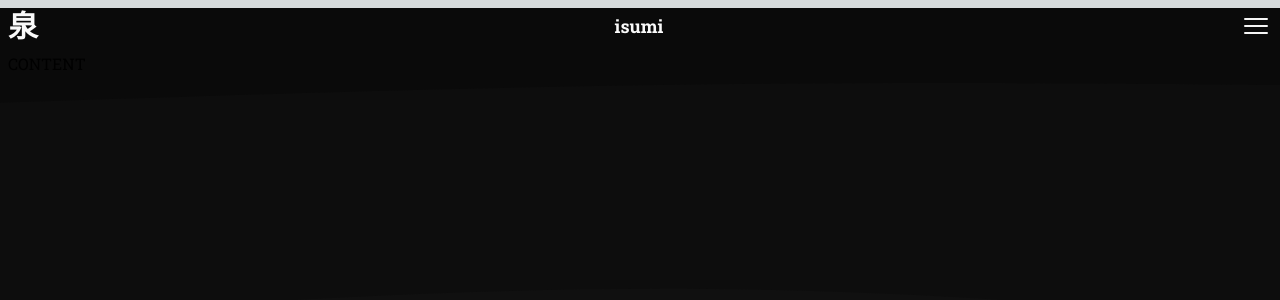
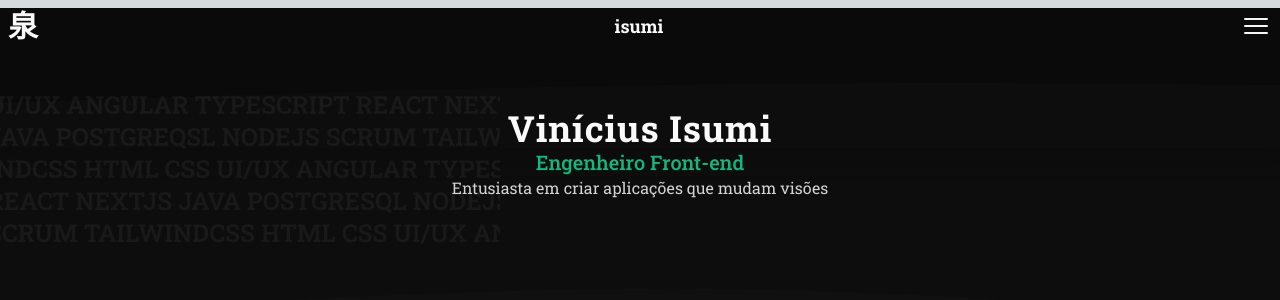
Before and after one commit to visumi/isumi-web-v2, a Next.js app: page / in a window 1280 px wide. Shown: the top 300 px of the page. Built offline with nearby package versions, Linux system fonts and the light colour scheme.

Commit message:
Adicionado prototipo da home

```diff
--- a/app/components/header.tsx
+++ b/app/components/header.tsx
@@ -48,20 +48,8 @@ export function DropDownMenu({ isOpen, menuChanged }: DropDownMenuProps) {
             className="self-end w-8 h-8 shadow-sm text-neutral-400"
           ></ChevronDownIcon>
           <div className="flex flex-col items-center h-full justify-evenly">
-            <MenuItem title="SOBRE" duration="1000ms" />
-            <MenuItem title="PROJETOS" duration="1100ms" />
-            <MenuItem title="CONTATO" duration="1200ms" />
-          </div>
-        </div>
-      </div>
-    </Transition>
-  );
-}
-
-function MenuItem({ title, duration }: MenuItemProps) {
-  return (
             <Transition.Child
-      enter={`transform transition duration-[${duration}]`}
+              enter={`transform transition duration-[1000ms]`}
               enterFrom="-translate-y-[-350px]"
               enterTo="translate-y-0"
               leave="transform duration-200 transition ease-in-out"
@@ -69,8 +57,36 @@ function MenuItem({ title, duration }: MenuItemProps) {
               leaveTo="-translate-y-[-350px]"
             >
               <h5 className="text-lg font-bold tracking-widest underline shadow-sm text-neutral-50 decoration-solid decoration-emerald-500 decoration-2 underline-offset-8">
-        {title}
+                SOBRE
               </h5>
             </Transition.Child>
+            <Transition.Child
+              enter={`transform transition duration-[1100ms]`}
+              enterFrom="-translate-y-[-350px]"
+              enterTo="translate-y-0"
+              leave="transform duration-200 transition ease-in-out"
+              leaveFrom="translate-y-0"
+              leaveTo="-translate-y-[-350px]"
+            >
+              <h5 className="text-lg font-bold tracking-widest underline shadow-sm text-neutral-50 decoration-solid decoration-emerald-500 decoration-2 underline-offset-8">
+                PROJETOS
+              </h5>
+            </Transition.Child>
+            <Transition.Child
+              enter={`transform transition duration-[1200ms]`}
+              enterFrom="-translate-y-[-350px]"
+              enterTo="translate-y-0"
+              leave="transform duration-200 transition ease-in-out"
+              leaveFrom="translate-y-0"
+              leaveTo="-translate-y-[-350px]"
+            >
+              <h5 className="text-lg font-bold tracking-widest underline shadow-sm text-neutral-50 decoration-solid decoration-emerald-500 decoration-2 underline-offset-8">
+                CONTATO
+              </h5>
+            </Transition.Child>
+          </div>
+        </div>
+      </div>
+    </Transition>
   );
 }
--- /dev/null
+++ b/app/components/home.tsx
@@ -0,0 +1,24 @@
+import Image from "next/image";
+
+export default function HomeContent() {
+  return (
+    <div className="relative text-center">
+      <h2 className="text-4xl font-bold tracking-wide shadow-lg text-neutral-50">
+        Vinícius Isumi
+      </h2>
+      <h3 className="text-xl font-medium shadow-md text-emerald-500">
+        Engenheiro Front-end
+      </h3>
+      <h4 className="shadow-sm text-md text-neutral-300">
+        Entusiasta em criar aplicações que mudam visões
+      </h4>
+      <Image
+        className="absolute -top-3"
+        src="/textBG.svg"
+        width={500}
+        height={1000}
+        alt="Image from background"
+      />
+    </div>
+  );
+}
--- a/app/layout.tsx
+++ b/app/layout.tsx
@@ -5,8 +5,8 @@ import "./globals.css";
 const font = Roboto_Slab({ subsets: ["latin"] });
 
 export const metadata: Metadata = {
-  title: "Create Next App",
-  description: "Generated by create next app"
+  title: "isumi",
+  description: "Front-end Engineer at Picpay"
 };
 
 export default function RootLayout({
--- a/app/page.tsx
+++ b/app/page.tsx
@@ -2,6 +2,7 @@
 
 import { useState } from "react";
 import Header, { DropDownMenu } from "./components/header";
+import HomeContent from "./components/home";
 
 export default function Home() {
   const [isOpen, setIsOpen] = useState(false);
@@ -9,9 +10,17 @@ export default function Home() {
   return (
     <main className="h-screen bg-[url('/waves.svg')] bg-no-repeat bg-cover relative">
       <DropDownMenu menuChanged={() => setIsOpen(false)} isOpen={isOpen} />
-      <div className={isOpen ? 'transition-opacity opacity-30' : 'transition-opacity opacity-100'}>
+      <div
+        className={
+          isOpen
+            ? "transition-opacity opacity-30"
+            : "transition-opacity opacity-100"
+        }
+      >
         <Header menuChanged={() => setIsOpen(!isOpen)} />
-        <div className="m-2">CONTENT</div>
+        <div className="mt-16">
+          <HomeContent />
+        </div>
       </div>
     </main>
   );
```
Also changed, not shown: public/textBG.svg (added). Lines whose indentation alone changed are shown as unchanged.
